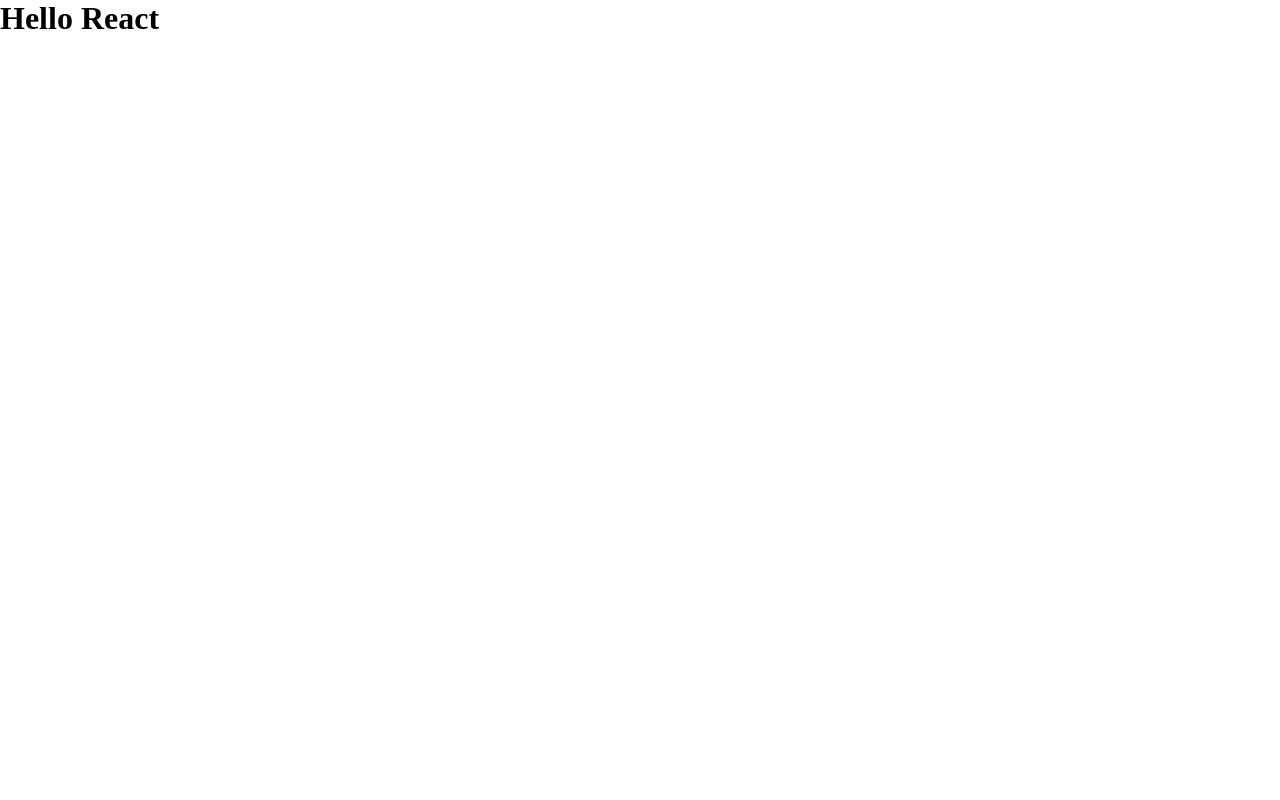
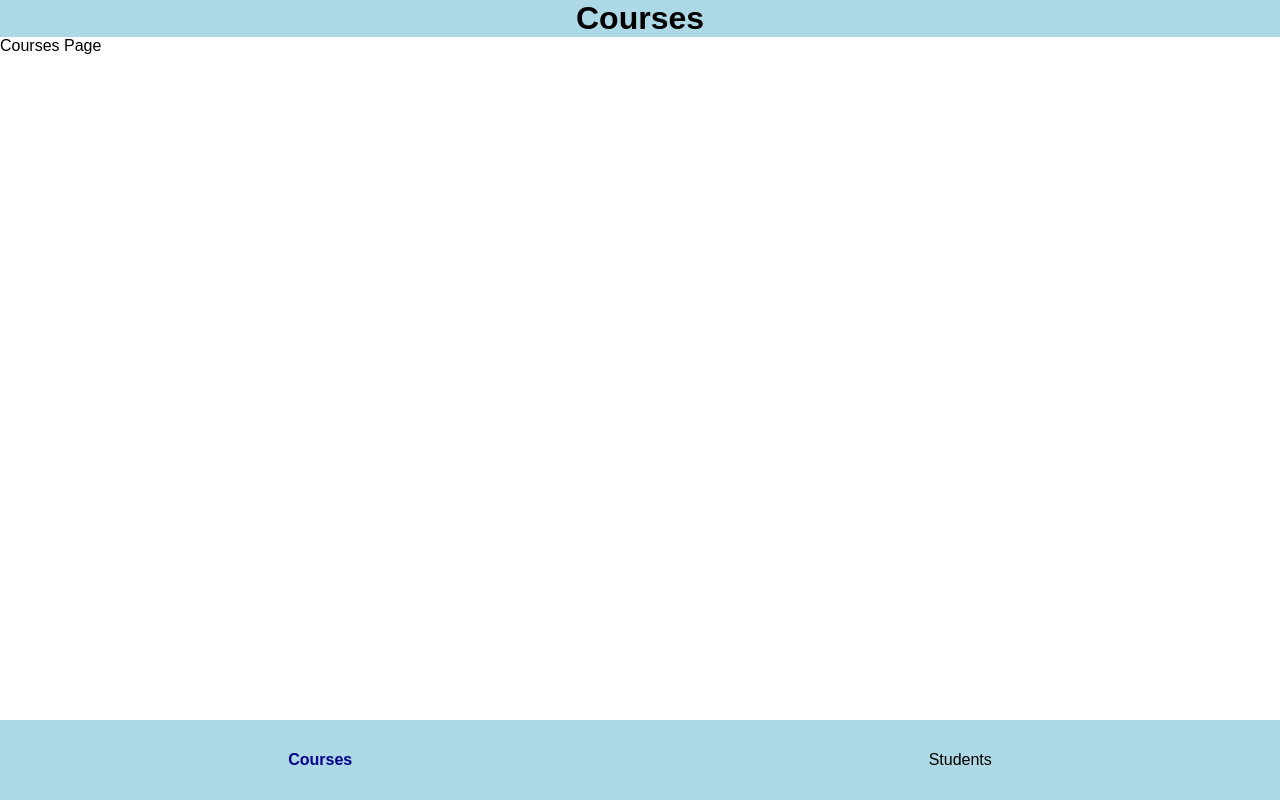
Before and after one commit to namirsab/courses-app, a React (Create React App) app in the folder client/: page /courses in a window 1280 px wide. Built offline with nearby package versions, Linux system fonts and the light colour scheme.

Commit message:
Make initial setup for the UI, with Navigation and dummy content

```diff
--- a/client/package.json
+++ b/client/package.json
@@ -8,6 +8,7 @@
     "@testing-library/user-event": "^12.8.3",
     "react": "^17.0.2",
     "react-dom": "^17.0.2",
+    "react-router-dom": "^5.2.0",
     "react-scripts": "4.0.3",
     "web-vitals": "^1.1.1"
   },
--- a/client/src/App.css
+++ b/client/src/App.css
@@ -0,0 +1,20 @@
+.App {
+  display: grid;
+  min-height: 100vh;
+  grid-template-rows: [header] auto [content] 1fr [footer] auto;
+  font-family: sans-serif;
+}
+
+.App__header {
+  display: flex;
+  justify-content: center;
+  background-color: lightblue;
+}
+
+.App__content {
+  overflow-y: scroll;
+}
+
+.App__nav-footer {
+  background-color: lightblue;
+}
--- a/client/src/App.js
+++ b/client/src/App.js
@@ -1,9 +1,43 @@
 import "./App.css";
+import { Switch, Route, Redirect, useLocation } from "react-router-dom";
+import Navigation from "./components/Navigation";
+import StudentsPage from "./components/StudentsPage";
+import CoursesPage from "./components/CoursesPage";
 
 function App() {
+  const location = useLocation();
+
+  function renderHeaderText() {
+    let headerText;
+    if (location.pathname.includes("courses")) {
+      headerText = "Courses";
+    } else if (location.pathname.includes("students")) {
+      headerText = "Students";
+    }
+
+    return headerText;
+  }
   return (
     <div className="App">
-      <h1> Hello React </h1>
+      <header className="App__header">
+        <h1>{renderHeaderText()}</h1>
+      </header>
+      <main className="App__content">
+        <Switch>
+          <Route path="/students">
+            <StudentsPage />
+          </Route>
+          <Route path="/courses">
+            <CoursesPage />
+          </Route>
+          <Route path="/">
+            <Redirect to="/courses" />
+          </Route>
+        </Switch>
+      </main>
+      <footer className="App__nav-footer">
+        <Navigation />
+      </footer>
     </div>
   );
 }
--- /dev/null
+++ b/client/src/components/CoursesPage.js
@@ -0,0 +1,5 @@
+function CoursesPage() {
+  return <div>Courses Page</div>;
+}
+
+export default CoursesPage;
--- /dev/null
+++ b/client/src/components/Navigation.css
@@ -0,0 +1,16 @@
+.Navigation {
+  display: flex;
+  justify-content: space-around;
+  align-items: center;
+  height: 80px;
+}
+
+.Navigation__item a {
+  text-decoration: none;
+  color: black;
+}
+
+.Navigation__item a.active {
+  color: darkblue;
+  font-weight: bold;
+}
--- /dev/null
+++ b/client/src/components/Navigation.js
@@ -0,0 +1,17 @@
+import { NavLink } from "react-router-dom";
+import "./Navigation.css";
+
+function Navigation() {
+  return (
+    <nav className="Navigation">
+      <div className="Navigation__item">
+        <NavLink to="/courses">Courses</NavLink>
+      </div>
+      <div className="Navigation__item">
+        <NavLink to="/students">Students</NavLink>
+      </div>
+    </nav>
+  );
+}
+
+export default Navigation;
--- /dev/null
+++ b/client/src/components/StudentsPage.js
@@ -0,0 +1,5 @@
+function StudentsPage() {
+  return <div>Students Page</div>;
+}
+
+export default StudentsPage;
--- a/client/src/index.js
+++ b/client/src/index.js
@@ -2,10 +2,13 @@ import React from "react";
 import ReactDOM from "react-dom";
 import "./index.css";
 import App from "./App";
+import { BrowserRouter as Router } from "react-router-dom";
 
 ReactDOM.render(
   <React.StrictMode>
-    <App />
+    <Router>
+      <App />
+    </Router>
   </React.StrictMode>,
   document.getElementById("root")
 );
```
Also changed, not shown: 2 other files (tests, documents, lock files or other folders).
